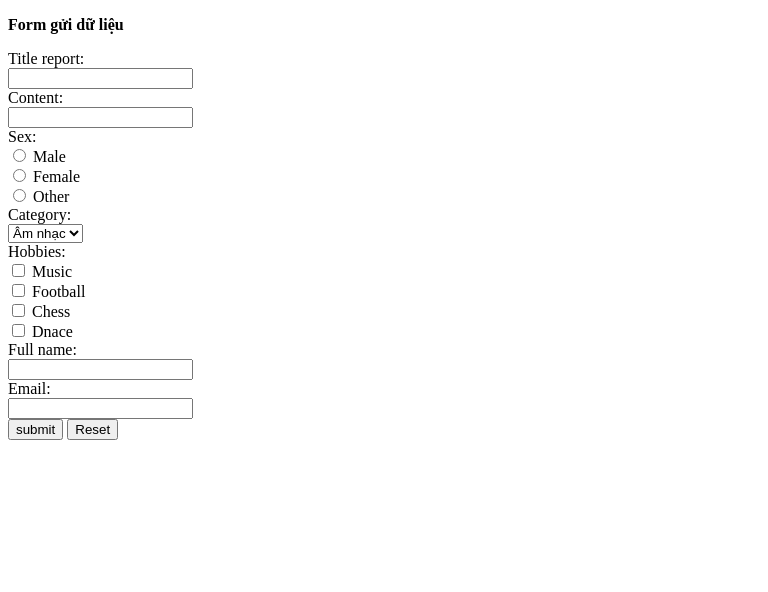
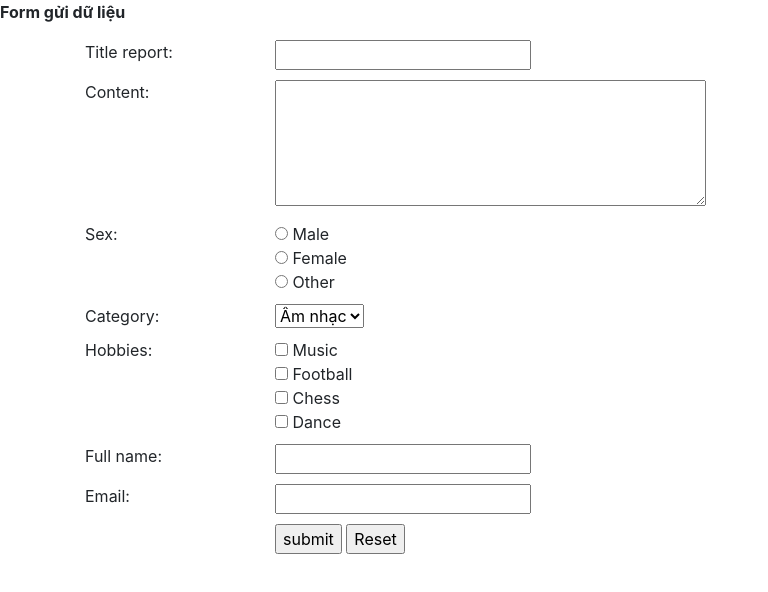
Before and after one commit to lephong334/EIU-WORK, a plain HTML site: page Web_Programming/Form.html in a window 1280 px wide. Shown: the whole page, without its empty margins (0-768 px from the left). Drawn offline with nearby package versions, Linux system fonts and the light colour scheme.

Commit message:
update classwork form

```diff
--- a/Web_Programming/Form.html
+++ b/Web_Programming/Form.html
@@ -2,36 +2,93 @@
 <html>
 <head>
 	<title>HTML Form</title>
+	<link rel="stylesheet" href="https://stackpath.bootstrapcdn.com/bootstrap/4.3.1/css/bootstrap.min.css" integrity="sha384-ggOyR0iXCbMQv3Xipma34MD+dH/1fQ784/j6cY/iJTQUOhcWr7x9JvoRxT2MZw1T" crossorigin="anonymous">
+	<style type="text/css">
+		.row {
+			margin-bottom: 10px;
+		}
+	</style>
 </head>
 <body>
 	<p><b>Form gửi dữ liệu</b></p>
 	<form action="https://vnexpress.net">
-		Title report:<br>
-		<input type="text" name="title"><br>
-		Content:<br>
-		<input type="text" name="content" cols="40" rows="5"><br>
-		Sex:<br>
+		<div class="container">
+		  	<div class="row">
+		    	<div class="col-2">
+		    		Title report:
+		    	</div>
+		    	<div class="col-8">
+		    		<input type="text" name="title">
+		    	</div>
+		 	</div>
+		 	<div class="row">
+		    	<div class="col-2">
+		    		Content:
+		    	</div>
+		    	<div class="col-8">
+		    		<textarea name="Text1" cols="40" rows="5"></textarea>
+		    	</div>
+		 	</div>
+		 	<div class="row">
+		    	<div class="col-2">
+		    		Sex:
+		    	</div>
+		    	<div class="col-8">
 		    		<input type="radio" name="sex" value="male"> Male<br>
 					<input type="radio" name="sex" value="female"> Female<br>
-		<input type="radio" name="sex" value="other"> Other<br>
-		Category:<br>
+					<input type="radio" name="sex" value="other"> Other
+					<br>
+		    	</div>
+		 	</div>
+		 	<div class="row">
+		    	<div class="col-2">
+		    		Category:
+		    	</div>
+		    	<div class="col-8">
 		    		<select name="hobbies">
 						<option value="music">Âm nhạc</option>
 						<option value="sport">Thể thao</option>
 						<option value="politic">Chính trị</option>
 						<option value="economy">Kinh tế</option>
-		</select><br>
-		Hobbies:<br>
+					</select>
+		    	</div>
+		 	</div>
+		 	<div class="row">
+		    	<div class="col-2">
+		    		Hobbies:
+		    	</div>
+		    	<div class="col-8">
 		    		<input type="checkbox" name="hobbies" value="music"> Music<br>
 					<input type="checkbox" name="hobbies" value="football"> Football<br>
 					<input type="checkbox" name="hobbies" value="chess"> Chess<br>
-		<input type="checkbox" name="hobbies" value="dance"> Dnace<br>
-		Full name:<br>
-		<input type="text" name="name"><br>
-		Email:<br>
-		<input type="text" name="email"><br>
+					<input type="checkbox" name="hobbies" value="dance"> Dance<br>
+		    	</div>
+		 	</div>
+		 	<div class="row">
+		    	<div class="col-2">
+		    		Full name:
+		    	</div>
+		    	<div class="col-8">
+		    		<input type="text" name="name">
+		    	</div>
+		 	</div>
+		 	<div class="row">
+		    	<div class="col-2">
+		    		Email:
+		    	</div>
+		    	<div class="col-8">
+		    		<input type="text" name="email">
+		    	</div>
+		 	</div>
+		 	<div class="row">
+		 		<div class="col-2">
+		    	</div>
+		    	<div class="col-8">
 					<input type="submit" name="submitBtn" value="submit">
 					<input type="reset" name="resetBtn">
+		    	</div>
+		 	</div>
+		</div>
 	</form>
 </body>
 </html>
```
Lines whose indentation alone changed are shown as unchanged.
